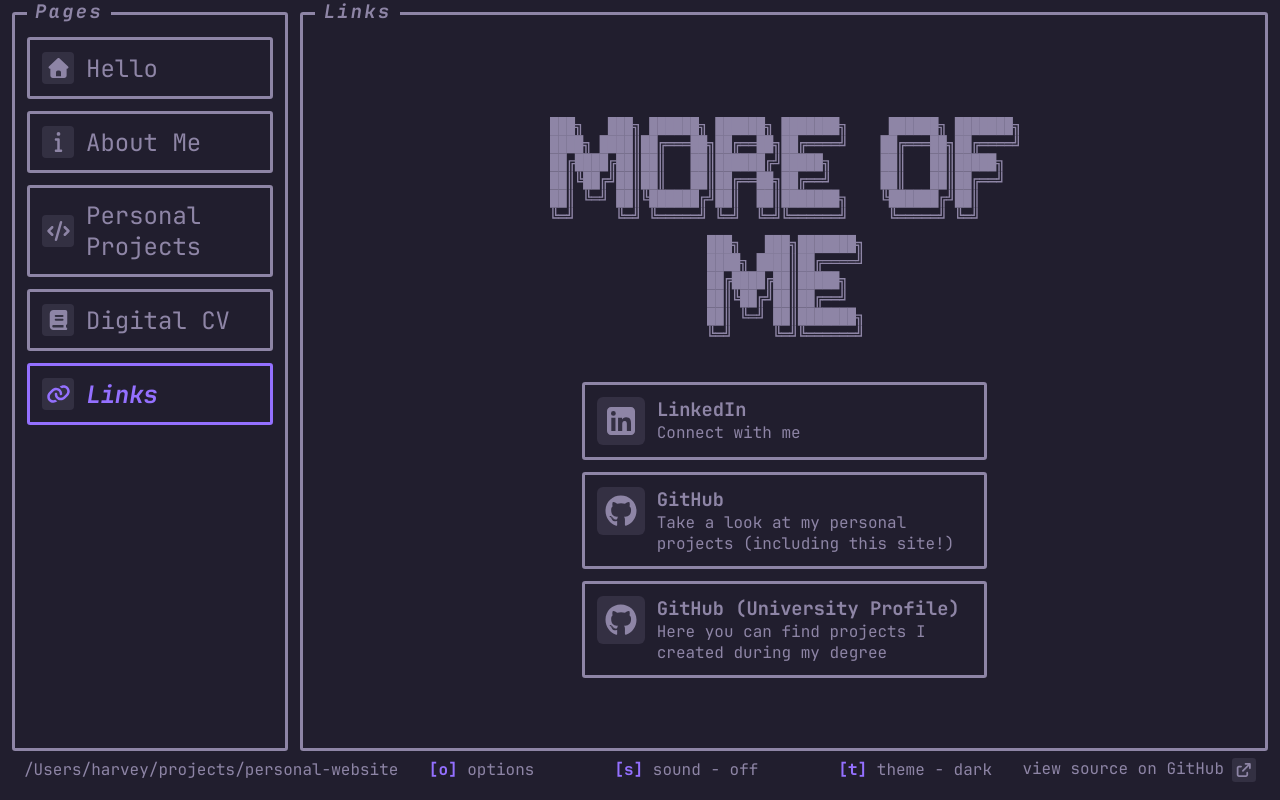
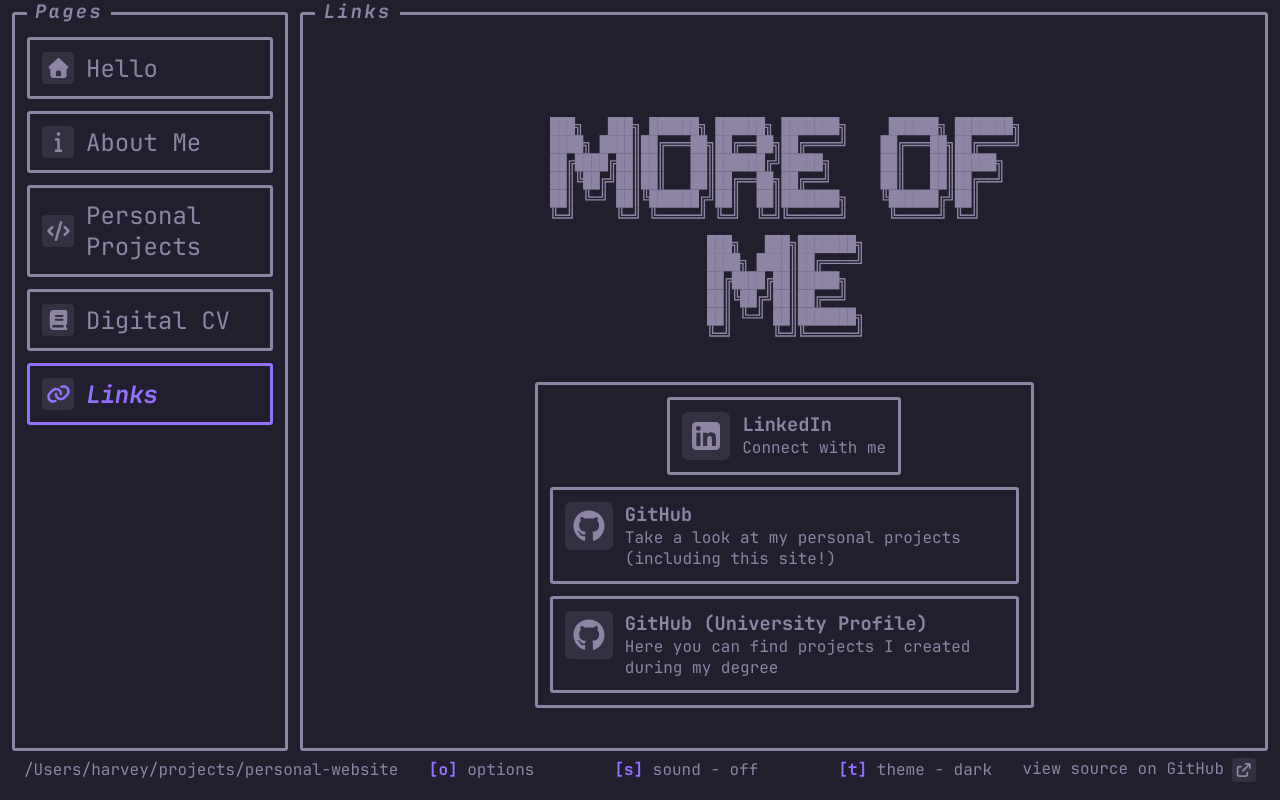
Before and after one commit to harveybalaam/personal-website, a React (Vite) app: page /links in a window 1280 px wide. Built offline with nearby package versions, Linux system fonts and the light colour scheme.

Commit message:
feat: add scrollable container for links

```diff
--- a/src/pages/Links/LinkCard/LinkCard.css
+++ b/src/pages/Links/LinkCard/LinkCard.css
@@ -1,6 +1,5 @@
 .link-card {
   display: flex;
-  width: 40%;
   border: 0.2rem solid var(--border);
   border-radius: 0.2rem;
   color: var(--border);
@@ -9,6 +8,7 @@
   gap: 0.75rem;
   padding: 0.75rem;
   text-decoration: none;
+  overflow-wrap: anywhere;
 }
 
 .link-card:is(:hover, :focus),
--- a/src/pages/Links/Links.css
+++ b/src/pages/Links/Links.css
@@ -1,3 +1,8 @@
+.links {
+  display: flex;
+  flex-direction: column;
+}
+
 .links-title {
   margin-top: 10vh;
   margin-bottom: 5vh;
@@ -10,5 +15,9 @@
 .links-container {
   display: flex;
   flex-direction: column;
+  align-items: stretch;
   gap: 0.75rem;
+  max-width: 50%;
+  max-height: 40vh;
+  overflow-y: scroll;
 }
--- a/src/pages/Links/index.tsx
+++ b/src/pages/Links/index.tsx
@@ -12,7 +12,8 @@ export default function Links() {
           alt="ASCII art page title which reads 'More of Me'"
         />
       </div>
-      <div className="links-container centered">
+      <div className="links centered">
+        <div className="container links-container centered">
           <LinkCard
             description="Connect with me"
             icon={faSquareLinkedin}
@@ -32,6 +33,7 @@ export default function Links() {
             title="GitHub (University Profile)"
           />
         </div>
+      </div>
     </>
   );
 }
```
Lines whose indentation alone changed are shown as unchanged.
